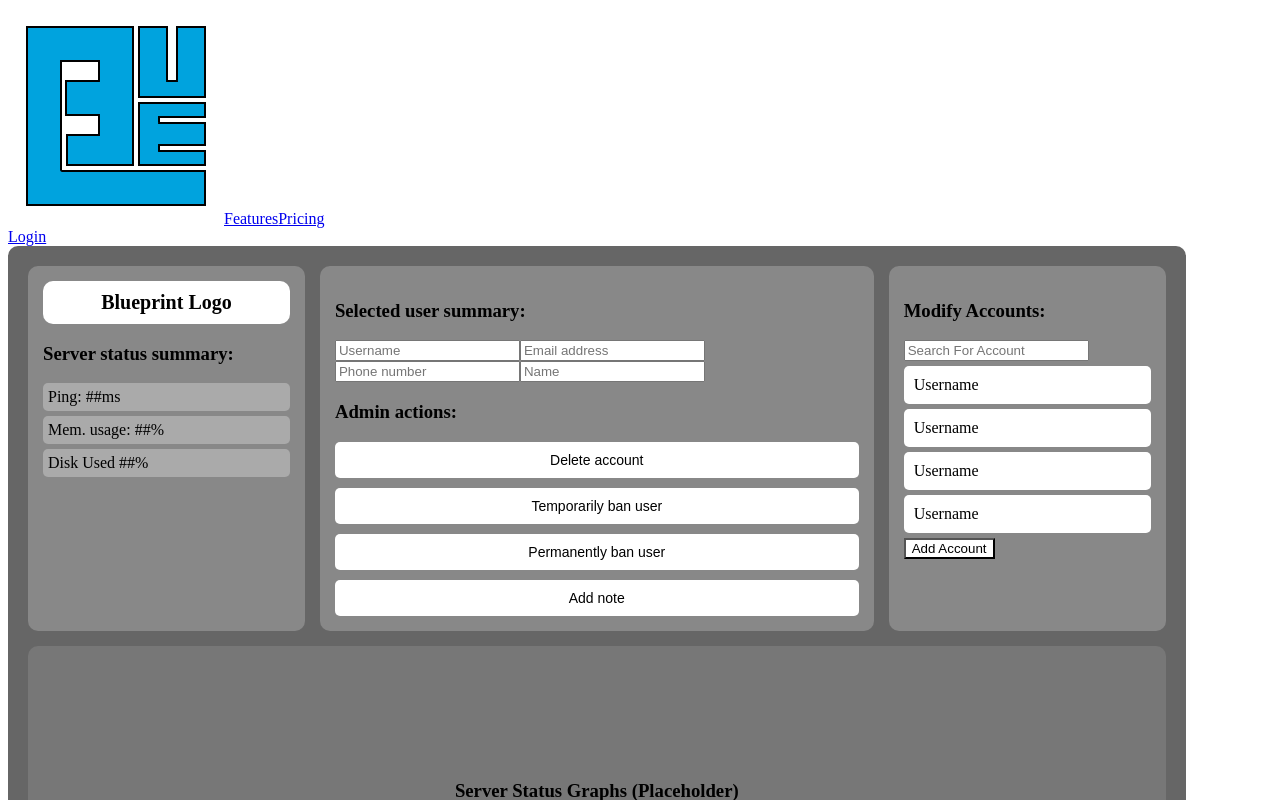
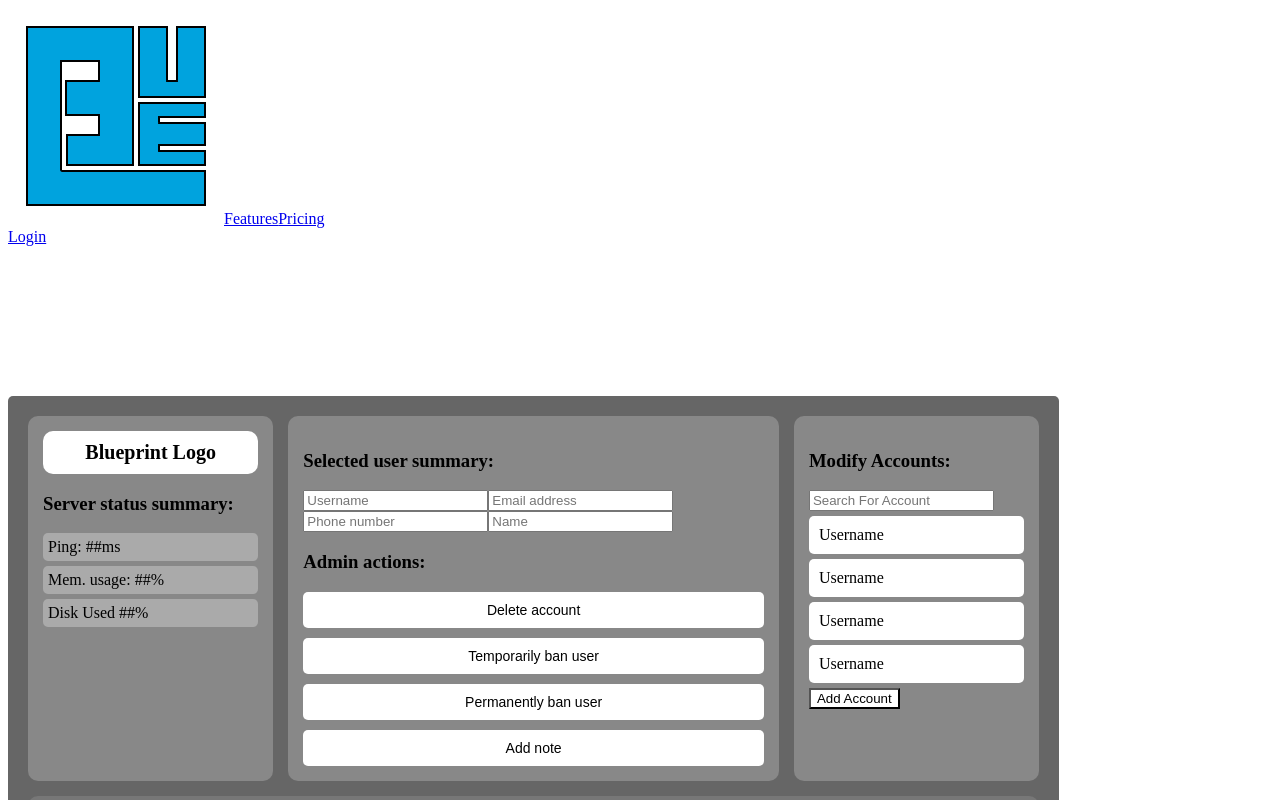
Before and after one commit to conner-chil32/Blueprint, a Next.js app in the folder blueprint/: page /admin-page in a window 1280 px wide. Shown: the top 800 px of the page. Built offline with nearby package versions, Linux system fonts and the light colour scheme.

Commit message:
some styling updates and centering

```diff
--- a/blueprint/src/app/account-recovery/page.module.css
+++ b/blueprint/src/app/account-recovery/page.module.css
@@ -6,6 +6,7 @@
     height: 60%;
     border-radius: 200px;
     align-content: center;
+    transform: translateX(125px) translateY(-25px);
 }
 
 .loginContainer {
--- a/blueprint/src/app/admin-page/page.module.css
+++ b/blueprint/src/app/admin-page/page.module.css
@@ -1,12 +1,13 @@
 .container {
-    width: 90%;
+  width: 80%;
   max-width: 1200px;
   background: #666;
   padding: 20px;
-    border-radius: 10px;
+  border-radius: 5px;
   display: grid;
   grid-template-columns: 1fr 2fr 1fr;
   gap: 15px;
+  transform: translateY(150px);
 }
 
   .box {
--- a/blueprint/src/app/signup/page.module.css
+++ b/blueprint/src/app/signup/page.module.css
@@ -6,6 +6,8 @@
     height: 60%;
     border-radius: 200px;
     align-content: center;
+    transform: translateX(125px) translateY(-25px); /* centering logo */
+
 }
 
 .loginContainer {
```
Also changed, not shown: blueprint/src/app/canvas/page.js (+34 -7 lines), blueprint/src/app/canvas/page.module.css (+1 -8 lines), blueprint/src/app/globals.css (+6 -13 lines). Lines whose indentation alone changed are shown as unchanged.
